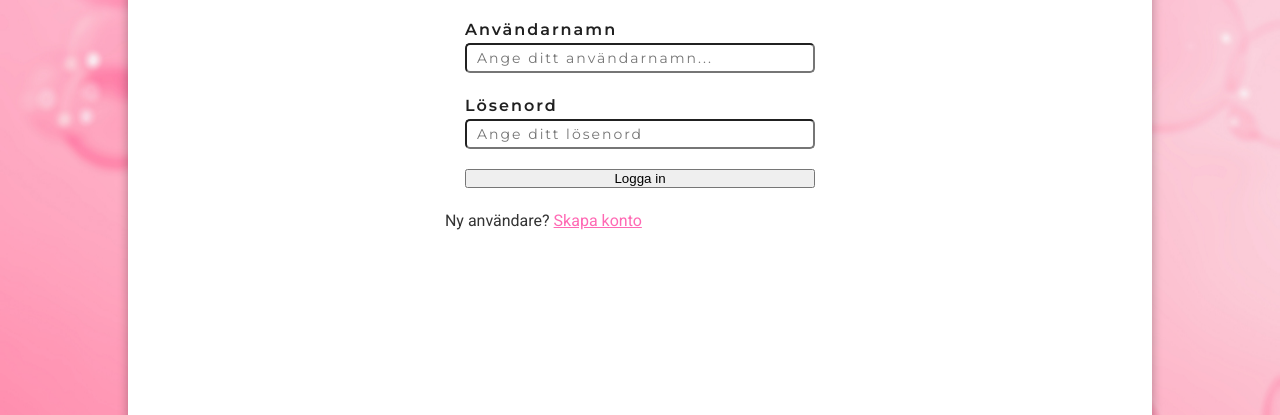
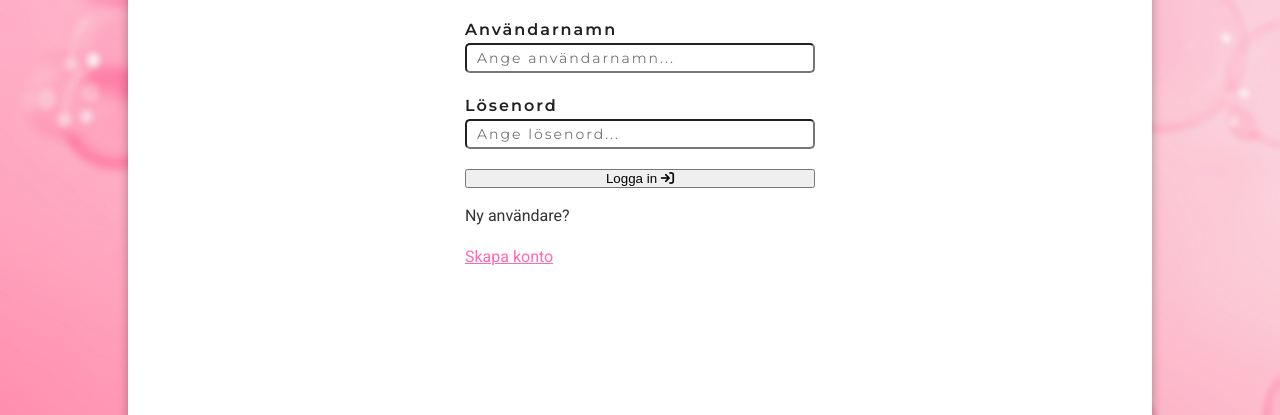
Before and after one commit to iswe2301/backend-moment4.2, a website built with Parcel: page src/index.html in a window 1280 px wide. Shown: the part 385-800 px from the top of the page. Built offline with nearby package versions, Linux system fonts and the light colour scheme.

Commit message:
Ändrat placeholder för input, lagt till ikon i knapp.

```diff
--- a/src/index.html
+++ b/src/index.html
@@ -42,26 +42,32 @@
 
     <!-- Huvudinnehåll -->
     <main>
-        <!-- Header med logotyp och navmeny -->
+        <!-- Header med logotyp -->
         <header>
             <a href="/"><img src="images/logo.svg" alt="Logotyp WorkXperience"></a>
         </header>
 
+        <!-- Formulär för att logga in användare -->
         <div class="login-section">
             <h1>Logga in</h1>
             <form id="loginForm" method="POST">
                 <div class="form-group">
                     <label for="username">Användarnamn</label>
-                    <input type="text" id="username" name="username" required placeholder="Ange ditt användarnamn...">
+                    <input type="text" id="username" name="username" required placeholder="Ange användarnamn...">
                 </div>
                 <div class="form-group">
                     <label for="password">Lösenord</label>
-                    <input type="password" id="password" name="password" required placeholder="Ange ditt lösenord">
+                    <input type="password" id="password" name="password" required placeholder="Ange lösenord...">
                 </div>
                 <span id="error-message"></span>
-                <button type="submit" id="submit-login">Logga in</button>
+                <button type="submit" id="submit-login">Logga in <i
+                        class="fa-solid fa-arrow-right-to-bracket"></i></button>
+                <!-- Länk till att skapa nytt konto -->
+                <div id="user">
+                    <p>Ny användare?</p>
+                    <a href="create.html">Skapa konto</a>
+                </div>
             </form>
-            <p>Ny användare? <a href="create.html">Skapa konto</a></p>
         </div>
     </main>
 
```
